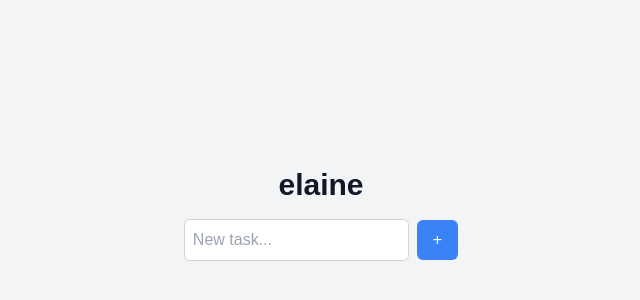
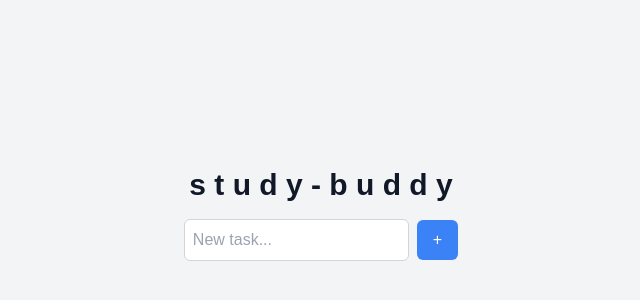
Before and after one commit to nandinibaruah/studybuddy, a Next.js app: page / in a window 1280 px wide. Shown: the part 194-494 px from the top of the page, without its empty margins (319-959 px from the left). Built offline with nearby package versions, Linux system fonts and the light colour scheme.

Commit message:
changed name back

```diff
--- a/app/page.tsx
+++ b/app/page.tsx
@@ -71,7 +71,7 @@ const HomePage = () => {
 
   return (
     <div className="flex flex-col items-center justify-center min-h-screen bg-gray-100 dark:bg-gray-900 text-gray-900 dark:text-gray-100 p-4">
-      <h1 className="text-3xl font-bold mb-4">elaine</h1>
+      <h1 className="text-3xl font-bold mb-4">s t u d y - b u d d y</h1>
       <div className="flex items-center mb-4 space-x-2">
         <input
           type="text"
```
